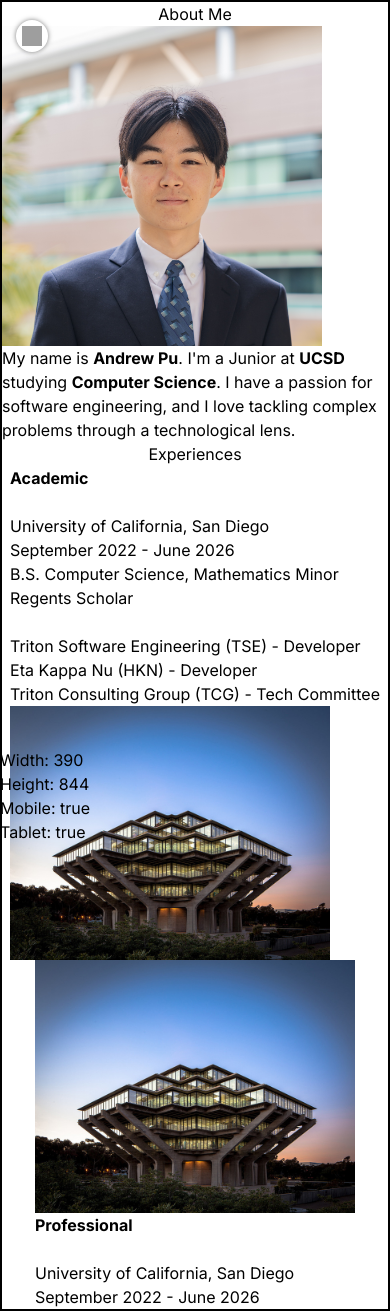
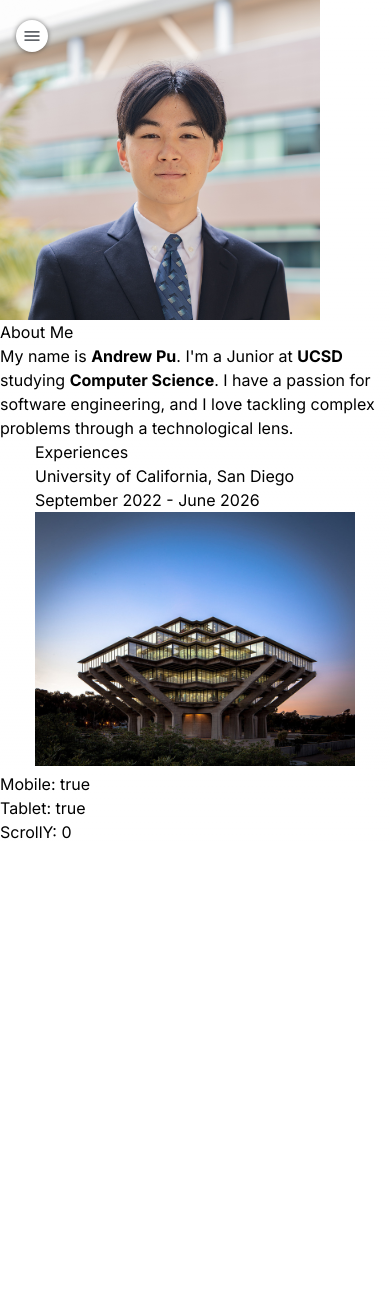
Before and after one commit to andrewzpu/andrew-website, a Next.js app: page /about in a window 390 px wide. After the commit the page ends 844 px from the top, so only its background shows below. Built offline with nearby package versions, Linux system fonts and the light colour scheme; grey boxes are pictures that could not be loaded.

Commit message:
Fixed Errors and Added Scrolling Hook

```diff
--- a/src/app/about/page.tsx
+++ b/src/app/about/page.tsx
@@ -13,7 +13,7 @@ export default function Home() {
     const isTablet = useIsTablet();
 
     let pageClass = ""
-    let containerClass = "border-2 border-black"
+    let containerClass = ""
     let splitDivClass = ""
     let pfpClass = ""
     let headerClass = ""
@@ -28,11 +28,11 @@ export default function Home() {
         containerClass += " items-center justify-center flex flex-col";
     } else {
         pageClass += " h-screen w-screen"
-        containerClass += " items-center flex flex-col gap-12";
+        containerClass += " items-center flex flex-col gap-20 p-40";
         splitDivClass += " flex flex-row items-center"
-        headerClass += ` ${roboto.variable} font-roboto text-4xl font-bold text-center pt-20`
+        headerClass += ` ${roboto.variable} font-roboto text-4xl font-bold text-center pb-12`
         pfpClass += " rounded-full overflow-hidden w-80 h-80"
-        textDivClass += ` p-12 flex-1 max-w-2xl ${roboto.variable} font-roboto text-2xl font-light text-center text-wrap`
+        textDivClass += ` p-12 flex-1 max-w-2xl ${roboto.variable} font-roboto text-2xl font-light text-center text-wrap flex flex-col`
         imageClass += " rounded-[40px] overflow-hidden"
 
     }
@@ -40,7 +40,6 @@ export default function Home() {
     return (
         <main className={pageClass}>
             <div className={containerClass}>
-                <h1 className={headerClass}>About Me</h1>
                 <div className={splitDivClass}>
                     <div className={pfpClass}>
                         <Image
@@ -51,22 +50,15 @@ export default function Home() {
                         />
                     </div>
                     <div className={textDivClass}>
+                        <h1 className={headerClass}>About Me</h1>
                         <p>My name is <b>Andrew Pu</b>. I'm a Junior at <b>UCSD</b> studying <b>Computer Science</b>. I have a passion for software engineering, and I love tackling complex problems through a technological lens.</p>
                     </div>
                 </div>
-                <h1 className={headerClass}>Experiences</h1>
                 <div className={splitDivClass}>
                     <div className={textDivClass}>
-                        <p><b>Academic</b></p>
-                        <br />
+                        <h1 className={headerClass}>Experiences</h1>
                         <p>University of California, San Diego</p>
                         <p>September 2022 - June 2026</p>
-                        <p>B.S. Computer Science, Mathematics Minor</p>
-                        <p>Regents Scholar</p>
-                        <br />
-                        <p>Triton Software Engineering (TSE) - Developer</p>
-                        <p>Eta Kappa Nu (HKN) - Developer</p>
-                        <p>Triton Consulting Group (TCG) - Tech Committee</p>
                     </div>
                     <div className={imageClass}>
                         <Image
@@ -77,22 +69,6 @@ export default function Home() {
                         />
                     </div>
                 </div>
-                <div className={splitDivClass}>
-                    <div className={imageClass}>
-                        <Image
-                            src="/Images/GeiselLibrary.jpg"
-                            width={320}
-                            height={320}
-                            alt="Profile Pic"
-                        />
-                    </div>
-                    <div className={textDivClass}>
-                        <p><b>Professional</b></p>
-                        <br />
-                        <p>University of California, San Diego</p>
-                        <p>September 2022 - June 2026</p>
-                    </div>
-                </div>
             </div>
         </main>
     );
--- a/src/app/home/layout.tsx
+++ /dev/null
@@ -1,33 +0,0 @@
-
-
-import type { Metadata } from "next";
-import { Inter } from "next/font/google";
-import "@/app/globals.css";
-
-import Menu from "@/components/Menu";
-import HeaderBar from "@/components/HeaderBar"
-import WindowStats from "@/components/WindowStats";
-
-const inter = Inter({ subsets: ["latin"] });
-
-export const metadata: Metadata = {
-    title: "Create Next App",
-    description: "Generated by create next app",
-};
-
-export default function RootLayout({
-    children,
-}: Readonly<{
-    children: React.ReactNode;
-}>) {
-    return (
-        <html lang="en">
-            <body className={inter.className}>
-                <Menu first={true} />
-                <div>
-                    {children}
-                </div>
-            </body>
-        </html>
-    );
-}
--- a/src/app/home/page.tsx
+++ b/src/app/home/page.tsx
@@ -5,13 +5,25 @@ import { Roboto } from "next/font/google";
 import useIsTablet from "@/hooks/useIsTablet";
 import useIsMobile from "@/hooks/useIsMobile";
 import HomeListElement from "@/components/HomeListElement";
+import { useEffect, useState } from "react";
 
 const roboto = Roboto({ weight: ['300', '500', '700'], subsets: ["latin"], variable: '--font-roboto', style: ['normal', 'italic'] });
 
 export default function Home() {
 
-    const isMobile = useIsMobile();
-    const isTablet = useIsTablet();
+    const [isMobile, setIsMobile] = useState(false);
+    const [isTablet, setIsTablet] = useState(false);
+
+    useEffect(() => {
+        const updateMedia = () => {
+            setIsMobile(window.innerWidth < 768);
+            setIsTablet(window.innerWidth >= 768 && window.innerWidth < 1024);
+        };
+
+        updateMedia(); // Initial check
+        window.addEventListener('resize', updateMedia);
+        return () => window.removeEventListener('resize', updateMedia);
+    }, []);
 
     let pageClass = "flex justify-center"
     let containerClass = "border-2 border-black"
@@ -20,6 +32,7 @@ export default function Home() {
     let textClass = ""
     let listClass = ""
     let listElementClass = ""
+    let navMessageClass = `absolute top-6 left-16 flex flex-row gap-1 text-grey opacity-100 transition-opacity animate-side-bounce`
 
     if (isMobile) {
         pageClass += " h-auto w-screen"
@@ -49,10 +62,21 @@ export default function Home() {
 
     return (
         <main className={pageClass}>
+            <div id="navMessage" className={navMessageClass}>
+                <div className="w-5 h-5 m-0.5">
+                    <Image
+                        src="/Icons/Left.png"
+                        width={20}
+                        height={20}
+                        alt="Left Arrow"
+                    />
+                </div>
+                <p>Navigation</p>
+            </div>
             <div className={containerClass}>
                 <div id="pfp" className={pfpClass}>
                     <Image
-                        src="/AndrewPuPFP_Square.jpg"
+                        src="/Images/AndrewPuPFP1.jpg"
                         width={320}
                         height={320}
                         alt="Profile Pic"
--- a/src/app/layout.tsx
+++ b/src/app/layout.tsx
@@ -18,9 +18,11 @@ export default function RootLayout({
 }>) {
   return (
     <html lang="en">
-      <Menu />
-      <body className={inter.className}>{children}</body>
-      <WindowStats />
+      <body className={inter.className}>
+        <Menu first={true} />
+        {children}
+        <WindowStats />
+      </body>
     </html>
   );
 }
--- a/src/components/Menu.tsx
+++ b/src/components/Menu.tsx
@@ -7,18 +7,9 @@ import Image from 'next/image'
 
 import "../app/globals.css";
 
-export type MenuProps = {
-    first: boolean;
-}
+export default function Menu({ first = false }) {
 
-Menu.defaultProps = {
-    first: false
-};
-
-export default function Menu(props: MenuProps) {
-
-    const firstTime = props.first
-
+    const [firstOpened, setFirstOpened] = useState(first);
     const [isOpened, setIsOpened] = useState(false);
 
     const handleClick: React.MouseEventHandler<HTMLDivElement> = (e) => {
@@ -43,7 +34,7 @@ export default function Menu(props: MenuProps) {
     }
 
     const handleHover = () => {
-        const tipMessage = document.getElementById("tipMessage")
+        const tipMessage = document.getElementById("navMessage")
 
         if (tipMessage != null) {
             tipMessage.style.opacity = "0"
@@ -74,14 +65,13 @@ export default function Menu(props: MenuProps) {
     let innerClass = `absolute top-0 left-0 w-screen h-full p-4 ${isOpened ? 'opacity-100 duration-200 delay-300' : 'duration-100 opacity-0 pointer-events-none'}  transition-opacity`
     let menuTextClass = 'relative p-0.5 left-2 leading-4 z-50 opacity-0 duration-200 group-hover:opacity-100 group-hover:delay-100 transition-opacity'
 
-    let messageClass = `absolute top-6 left-16 flex flex-row gap-1 text-grey opacity-100 transition-opacity animate-side-bounce`
 
     return (
         <div id="container" className={containerClass}>
             <div id="menu" className={menuClass} onClick={handleClick} onMouseOver={handleHover} onMouseOut={handleUnhover}>
                 <div className={buttonClass}>
                     <Image
-                        src="/MenuIcon.png"
+                        src="/Icons/MenuIcon.png"
                         width={20}
                         height={20}
                         alt="Menu Icon"
@@ -93,19 +83,6 @@ export default function Menu(props: MenuProps) {
                 </div>
             </div>
             <div id="background" className={backgroundClass} onClick={handleBackClick} />
-            {firstTime &&
-                <div id="tipMessage" className={messageClass}>
-                    <div className="w-5 h-5 m-0.5">
-                        <Image
-                            src="/Left.png"
-                            width={20}
-                            height={20}
-                            alt="Left Arrow"
-                        />
-                    </div>
-                    <p>Navigation</p>
-                </div>
-            }
         </div >
     )
 }
--- a/src/components/WindowStats.tsx
+++ b/src/components/WindowStats.tsx
@@ -1,20 +1,19 @@
 "use client"
 
-import useWindowSize from "@/hooks/useWindowSize";
 import useIsMobile from "@/hooks/useIsMobile";
 import useIsTablet from "@/hooks/useIsTablet";
+import useScrollY from "@/hooks/useScrollY";
 
 export default function WindowStats() {
-    const { width, height } = useWindowSize();
     const isMobile = useIsMobile();
     const isTablet = useIsTablet();
+    const scrollY = useScrollY();
 
     return (
-        <div className="absolute bottom-0 left-0">
-            <p>Width: {width}</p>
-            <p>Height: {height}</p>
+        <div className="fixed bottom-0 left-0">
             <p>Mobile: {isMobile.toString()}</p>
             <p>Tablet: {isTablet.toString()}</p>
+            <p>ScrollY: {scrollY.toString()}</p>
         </div>
     )
 }
--- /dev/null
+++ b/src/hooks/useScrollY.tsx
@@ -0,0 +1,23 @@
+import { useState, useEffect } from 'react';
+
+function useScrollY() {
+    const [scrollY, setScrollY] = useState(0);
+
+
+
+    useEffect(() => {
+        const handleScroll = () => {
+            setScrollY(window.scrollY);
+        };
+        handleScroll();
+
+        window.addEventListener("scroll", handleScroll);
+        return () => {
+            window.removeEventListener("scroll", handleScroll);
+        };
+    }, []);
+
+    return scrollY;
+};
+
+export default useScrollY;
--- a/src/hooks/useWindowSize.tsx
+++ /dev/null
@@ -1,25 +0,0 @@
-import { useState, useEffect } from 'react';
-
-function useWindowSize() {
-    const [windowSize, setWindowSize] = useState({
-        width: window.innerWidth,
-        height: window.innerHeight,
-    });
-
-    useEffect(() => {
-        const handleResize = () => {
-            setWindowSize({
-                width: window.innerWidth,
-                height: window.innerHeight,
-            });
-        };
-
-        window.addEventListener('resize', handleResize);
-
-        return () => window.removeEventListener('resize', handleResize);
-    }, []);
-
-    return windowSize;
-}
-
-export default useWindowSize;
```
Also changed, not shown: package.json (+5 -5 lines), 1 other file (tests, documents, lock files or other folders).
